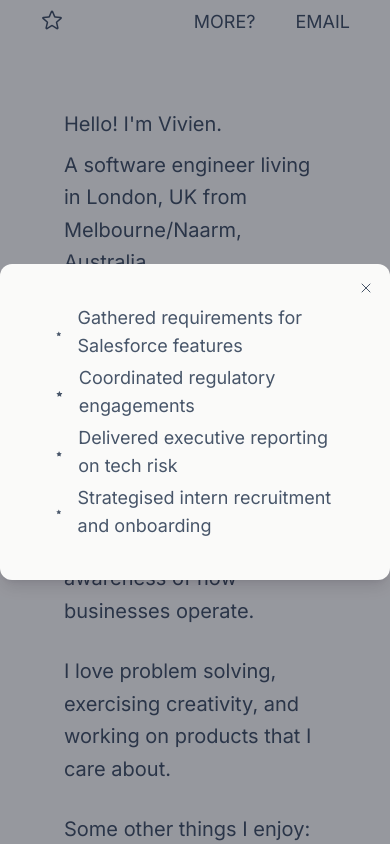
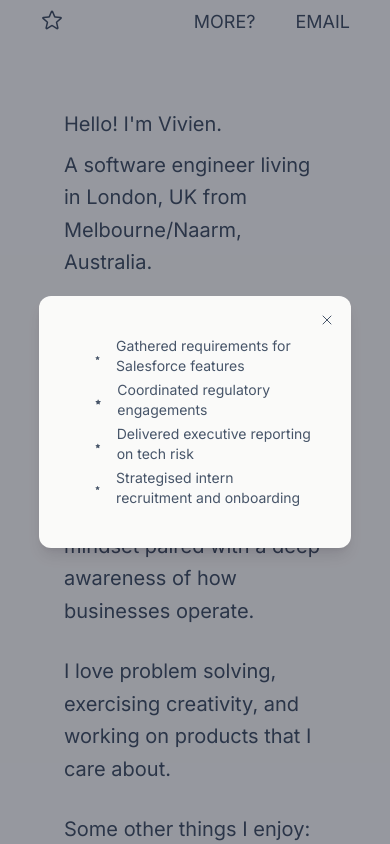
Before and after one commit to vivientran42/vivientran42.github.io, a Next.js app: page /about in a window 390 px wide. Both pictures are taken after a click on the button "MORE?". Shown: the top 844 px of the page. Built offline with nearby package versions, Linux system fonts and the light colour scheme.

Commit message:
fix modal responsiveness

```diff
--- a/src/app/about/page.tsx
+++ b/src/app/about/page.tsx
@@ -89,30 +89,34 @@ export default function About() {
               <div>
                 <Inline
                   text={
-                    <p className="text-lg text-slate-600 mb-1">Gathered requirements for Salesforce features</p>
+                    <p className="text-sm sm:text-lg text-slate-600 mb-1">
+                      Gathered requirements for Salesforce features
+                    </p>
                   }
                   bullet={true}
                   bulletSize="small"
                 />
                 <Inline
                   text={
-                    <p className="text-lg text-slate-600 mb-1">Coordinated regulatory engagements</p>
+                    <p className="text-sm sm:text-lg text-slate-600 mb-1">
+                      Coordinated regulatory engagements
+                    </p>
                   }
                   bullet={true}
                   bulletSize="small"
                 />
-                 <Inline
+                <Inline
                   text={
-                    <p className="text-lg text-slate-600 mb-1">
+                    <p className="text-sm sm:text-lg text-slate-600 mb-1">
                       Delivered executive reporting on tech risk
                     </p>
                   }
                   bullet={true}
                   bulletSize="small"
                 />
-                        <Inline
+                <Inline
                   text={
-                    <p className="text-lg text-slate-600">
+                    <p className="text-sm sm:text-lg text-slate-600">
                       Strategised intern recruitment and onboarding
                     </p>
                   }
--- a/src/components/modal.tsx
+++ b/src/components/modal.tsx
@@ -14,7 +14,7 @@ export default function Modal({
 
   return (
     <div className="fixed inset-0 bg-slate-950 bg-opacity-40 flex items-center justify-center z-50">
-      <div className="relative bg-stone-50 rounded-xl shadow-lg px-10 py-10 max-w-xl w-full">
+      <div className="relative bg-stone-50 rounded-xl shadow-lg px-10 py-10 w-4/5 max-w-xl">
         <button onClick={onClose} className="absolute top-4 right-4">
           <XMarkIcon className="size-4 text-slate-600 hover:text-pink-500 hover:scale-125 transition duration-150" />
         </button>
```
